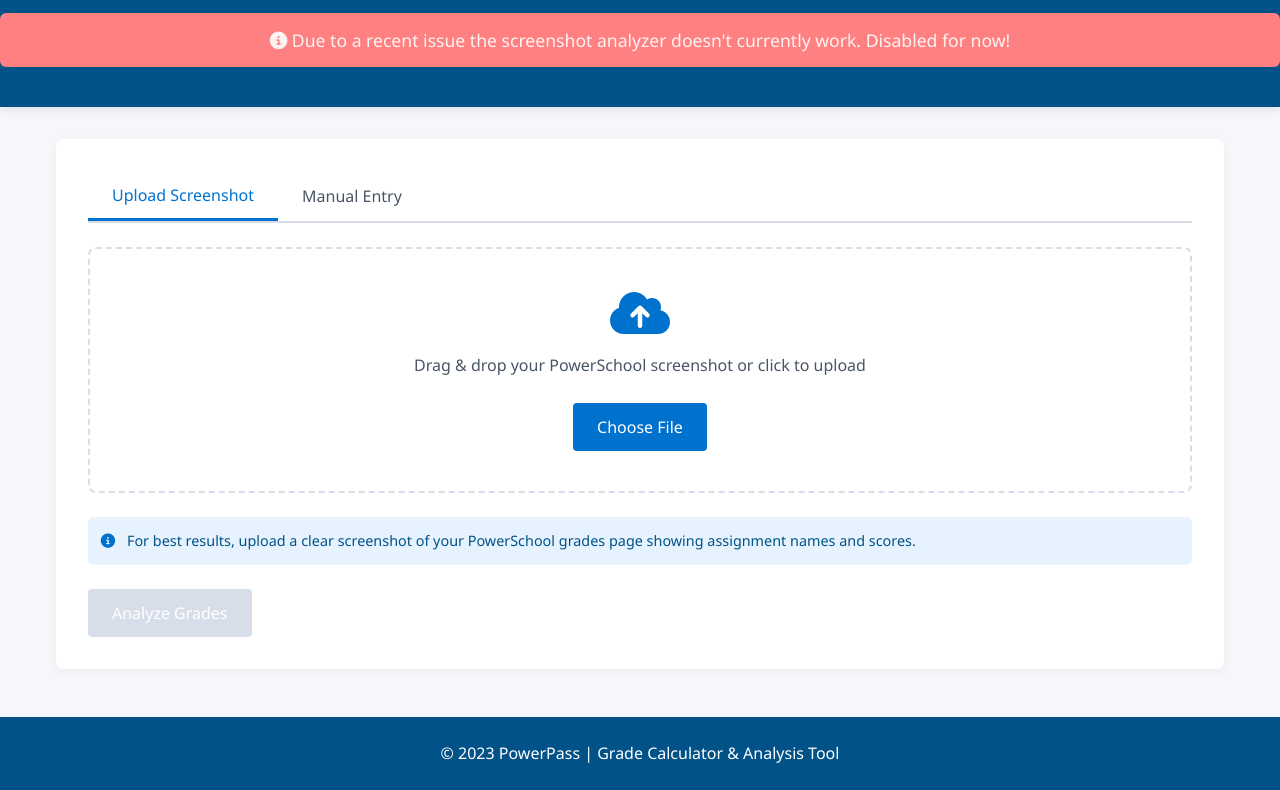
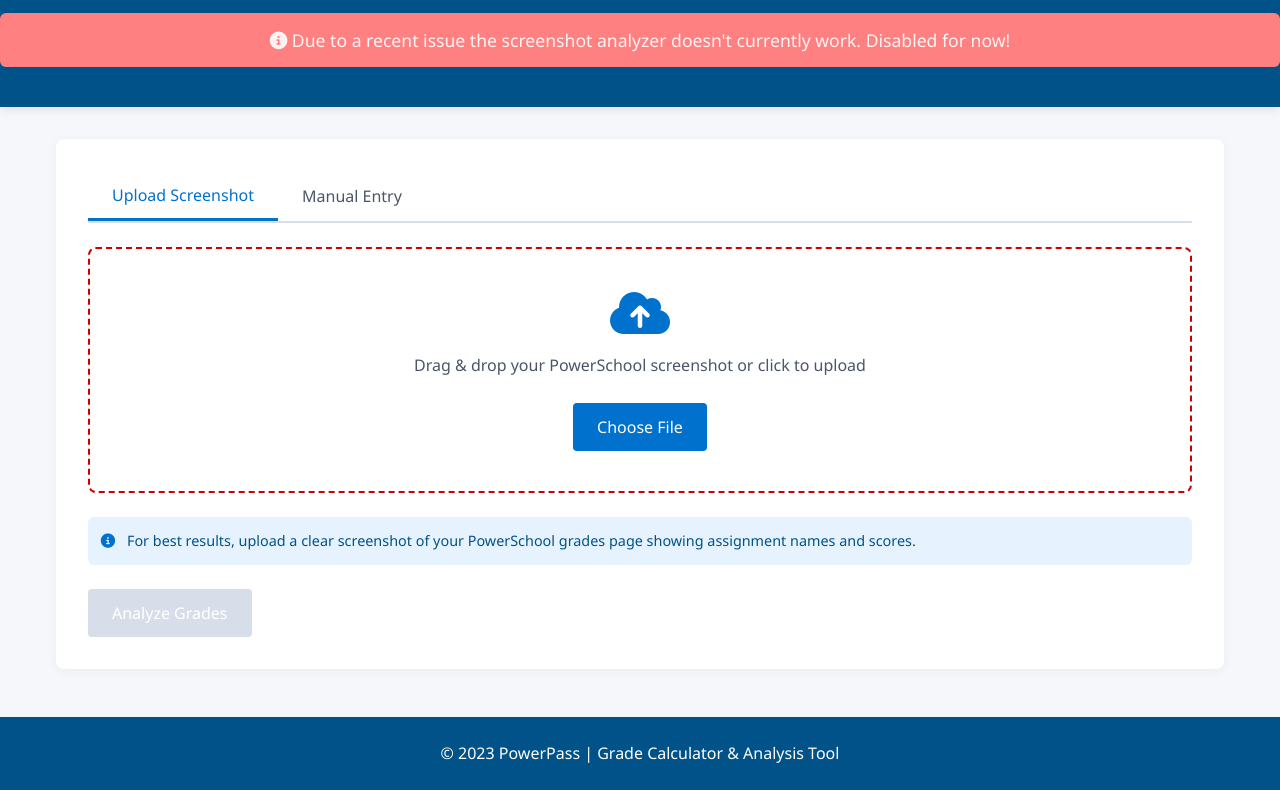
Before and after one commit to parkerrasys/PowerPass, a website: page index.html in a window 1280 px wide. Shown: the part 127-917 px from the top of the page. Drawn offline with nearby package versions, Linux system fonts and the light colour scheme.

Commit message:
Update style.css

```diff
--- a/style.css
+++ b/style.css
@@ -105,7 +105,7 @@
 }
 
 .upload-area {
-  border: 2px dashed var(--gray);
+  border: 2px dashed var(--primary-red);
   border-radius: 8px;
   padding: 2.5rem;
   text-align: center;
```
